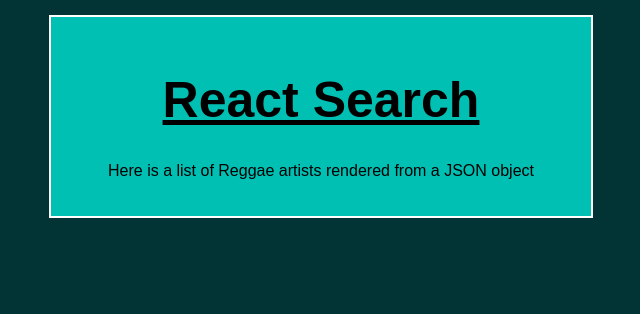
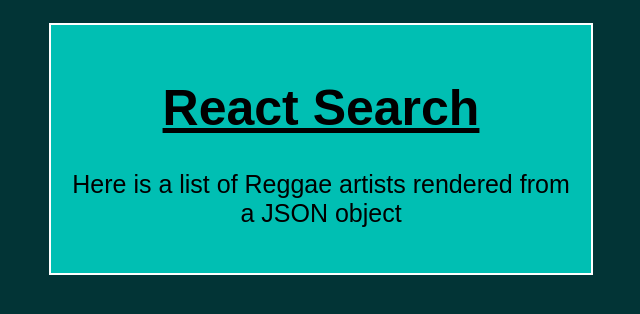
Before and after one commit to mogbeyi-david/react-real-time-search, a React (Create React App) app: page / in a window 1280 px wide. Shown: the top 314 px of the page, without its empty margins (319-959 px from the left). Built offline with nearby package versions, Linux system fonts and the light colour scheme; the HTML template or start-up script is replaced by a standard one.

Commit message:
Modifications to styling of header component

```diff
--- a/src/components/Header.js
+++ b/src/components/Header.js
@@ -5,7 +5,7 @@ class Header extends Component {
     return (
       <div className="header">
         <h1>React Search</h1>
-        <p>Here is a list of Reggae artists rendered from a JSON object</p>
+        <p className="about">Here is a list of Reggae artists rendered from a JSON object</p>
       </div>
     )
   }
--- a/src/index.css
+++ b/src/index.css
@@ -1,8 +1,3 @@
-body {
-    margin: 0;
-    padding: 0;
-}
-
 body {
     background: #023436;
     text-align: center;
```
